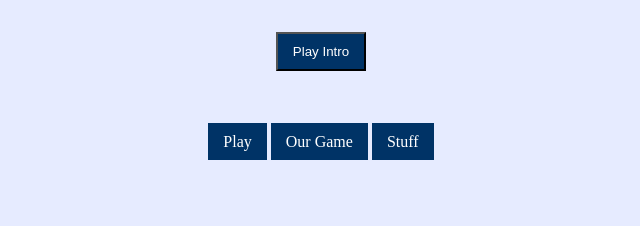
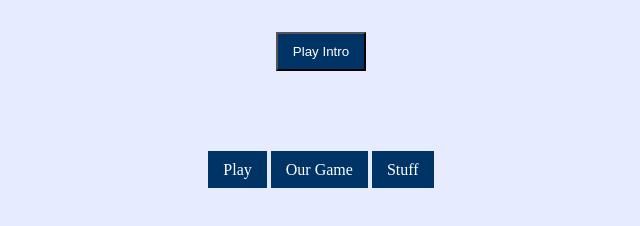
Before and after one commit to acquia-adventure/acquia-adventure.github.io, a plain HTML site: page game/index.html in a window 1280 px wide. Shown: the whole page, without its empty margins (319-959 px from the left). Drawn offline with nearby package versions, Linux system fonts and the light colour scheme.

Commit message:
Update index.html

```diff
--- a/game/index.html
+++ b/game/index.html
@@ -9,7 +9,7 @@
 
     <body>
     <section class="intro">
-        <button id="playIntroTwo" class="btn">Play Intro</button><br>
+        <button id="playIntroTwo" class="btn">Play Intro</button><br><br>
         <p id="typeThing" class="css-typing-hidden">This is a paragraph that is being typed by CSS animation.</p>
     </section>
 
```
